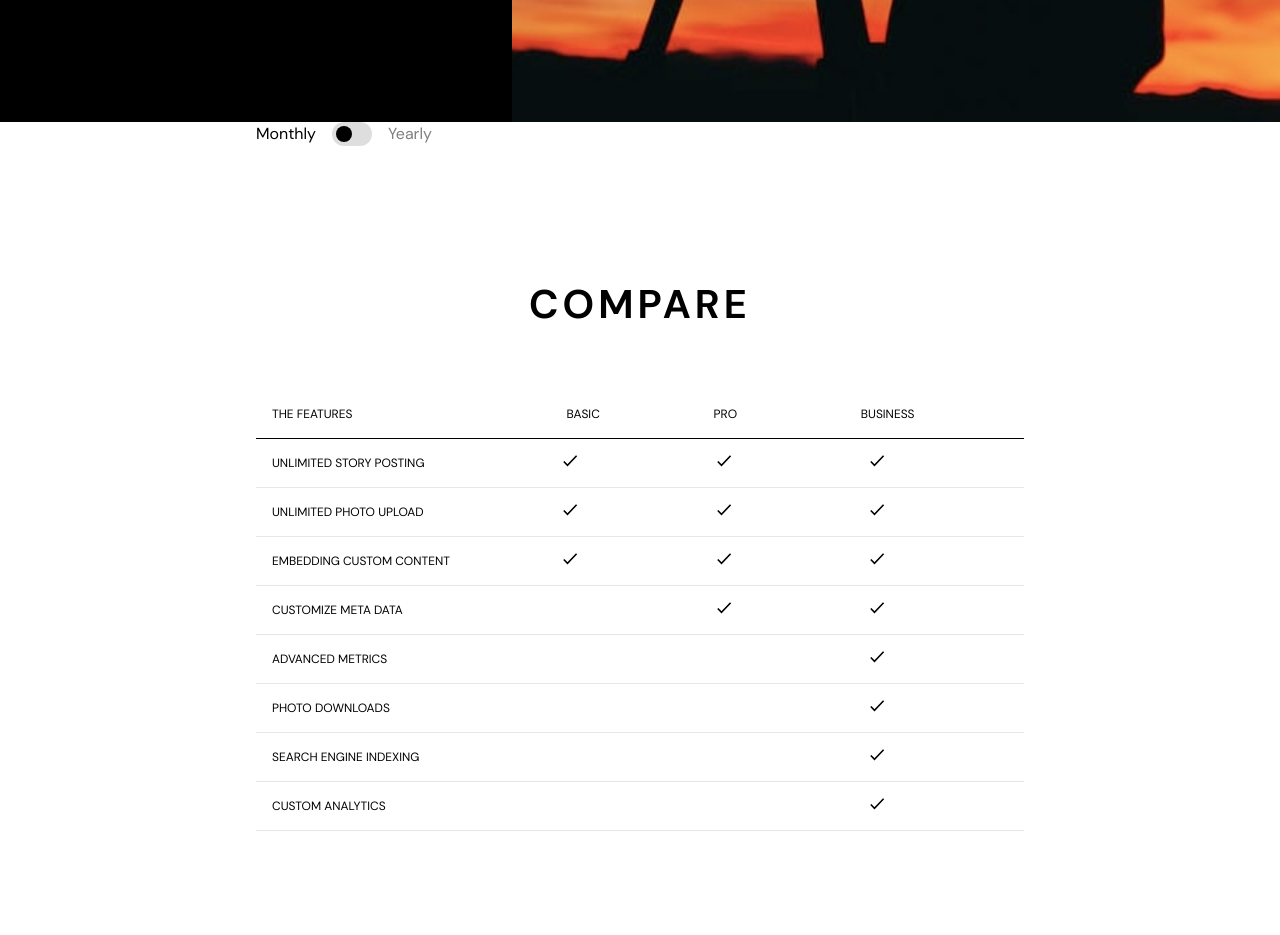
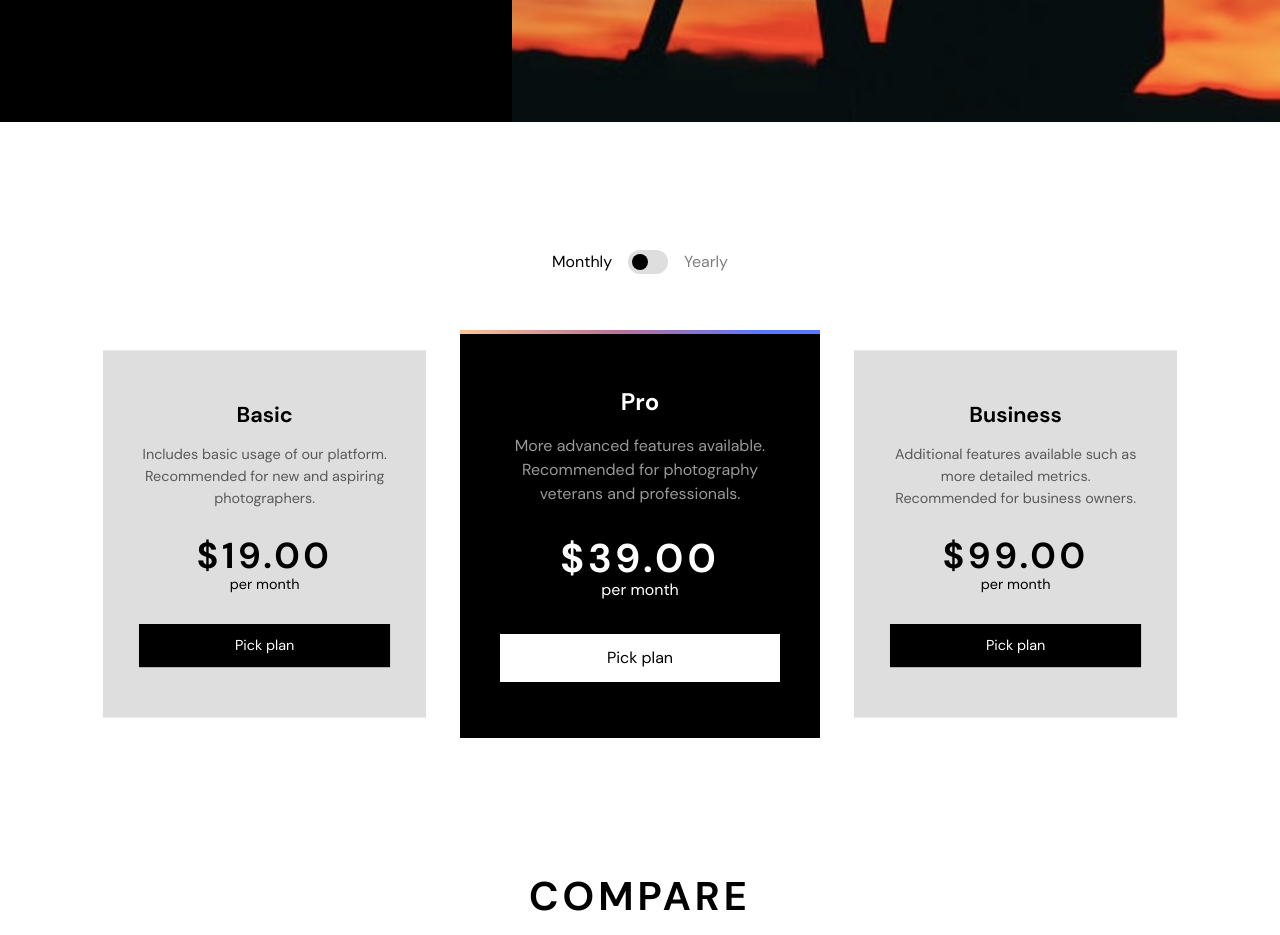
Before and after one commit to dominikrubroeder/photosnap-multi-page-website, a Next.js app: page /pricing in a window 1280 px wide. Shown: the part 600-1535 px from the top of the page. Built offline with nearby package versions, Linux system fonts and the light colour scheme.

Commit message:
Build Pricing Page UI

```diff
--- a/components/PricingOffers.tsx
+++ b/components/PricingOffers.tsx
@@ -1,16 +1,17 @@
 import React, { useState } from 'react';
+import { pricingModels } from '../data/pricing';
 
 const PricingOffers: React.FC = () => {
   const [paymentInterval, setPaymentInterval] = useState<'monthly' | 'yearly'>(
     'monthly'
   );
-  const [selectedPricingService, setSelectedPricingService] = useState<
-    'basic' | 'pro' | 'business'
-  >('pro');
+  const [selectedPricingLevel, setSelectedPricingLevel] = useState<
+    'Basic' | 'Pro' | 'Business'
+  >('Pro');
 
   return (
-    <div className="mx-auto grid w-full max-w-screen-md gap-14">
-      <div className="flex flex-nowrap items-center gap-4">
+    <div className="mx-auto grid w-full max-w-[69.375rem] gap-14">
+      <div className="mx-auto flex flex-nowrap items-center gap-4">
         <span
           className={`cursor-pointer transition duration-300 hover:opacity-100 ${
             paymentInterval === 'monthly' ? 'opacity-100' : 'opacity-50'
@@ -46,6 +47,55 @@ const PricingOffers: React.FC = () => {
           Yearly
         </span>
       </div>
+
+      <div className="grid grid-cols-3 gap-4 text-center">
+        {pricingModels.map(
+          ({ level, description, priceMonthly, priceYearly }, i) => (
+            <div
+              key={i}
+              className={`relative grid cursor-pointer gap-8 py-14 px-10 transition-all ${
+                selectedPricingLevel === level
+                  ? 'z-10 scale-100 bg-black text-white'
+                  : 'scale-90 bg-brand-light-grey'
+              }`}
+              onClick={() => setSelectedPricingLevel(level)}
+            >
+              {selectedPricingLevel === level && (
+                <div className="absolute top-0 left-0 h-1 w-full bg-brand"></div>
+              )}
+
+              <div className="grid gap-4">
+                <h2 className="text-2xl font-bold">{level}</h2>
+                <p className="opacity-[60%]">{description}</p>
+              </div>
+
+              <div>
+                {paymentInterval === 'monthly' && (
+                  <p className="text-[2.5rem] font-bold leading-none tracking-[0.25rem]">
+                    ${priceMonthly.toFixed(2)}
+                  </p>
+                )}
+                {paymentInterval === 'yearly' && (
+                  <p className="text-[2.5rem] font-bold leading-none tracking-[0.25rem]">
+                    ${priceYearly.toFixed(2)}
+                  </p>
+                )}
+                <p>per {paymentInterval === 'yearly' ? 'year' : 'month'}</p>
+              </div>
+
+              <button
+                className={`py-3 ${
+                  selectedPricingLevel === level
+                    ? 'bg-white text-black'
+                    : 'bg-black text-white'
+                }`}
+              >
+                Pick plan
+              </button>
+            </div>
+          )
+        )}
+      </div>
     </div>
   );
 };
--- /dev/null
+++ b/data/pricing.ts
@@ -0,0 +1,30 @@
+export type PricingModel = {
+  level: 'Basic' | 'Pro' | 'Business';
+  description: string;
+  priceMonthly: number;
+  priceYearly: number;
+};
+
+export const pricingModels: PricingModel[] = [
+  {
+    level: 'Basic',
+    description:
+      'Includes basic usage of our platform. Recommended for new and aspiring photographers.',
+    priceMonthly: 19,
+    priceYearly: 190,
+  },
+  {
+    level: 'Pro',
+    description:
+      'More advanced features available. Recommended for photography veterans and professionals.',
+    priceMonthly: 39,
+    priceYearly: 390,
+  },
+  {
+    level: 'Business',
+    description:
+      'Additional features available such as more detailed metrics. Recommended for business owners.',
+    priceMonthly: 99,
+    priceYearly: 990,
+  },
+];
--- a/pages/index.tsx
+++ b/pages/index.tsx
@@ -7,6 +7,12 @@ import PageHero from '../components/PageHero';
 import { NextPage } from 'next';
 
 const Home: NextPage = () => {
+  /**
+   * Line animation when scrolling (scrolling line through page)
+   * Glowing, moving background image (lava effect)
+   * Selected pricing model animation on switch
+   */
+
   return (
     <Layout footerWithBetaBanner={false}>
       <PageHero
--- a/pages/pricing/index.tsx
+++ b/pages/pricing/index.tsx
@@ -13,8 +13,9 @@ const PricingPage: NextPage = () => {
         description="Create a your stories, Photosnap is a platform for photographers and visual storytellers. It’s the simple way to create and share your photos."
         image="/pricing/desktop/hero.jpg"
       />
-
-      <PricingOffers />
+      <section className="my-32">
+        <PricingOffers />
+      </section>
 
       <section className="my-32">
         <PricingComparisonTable />
```
